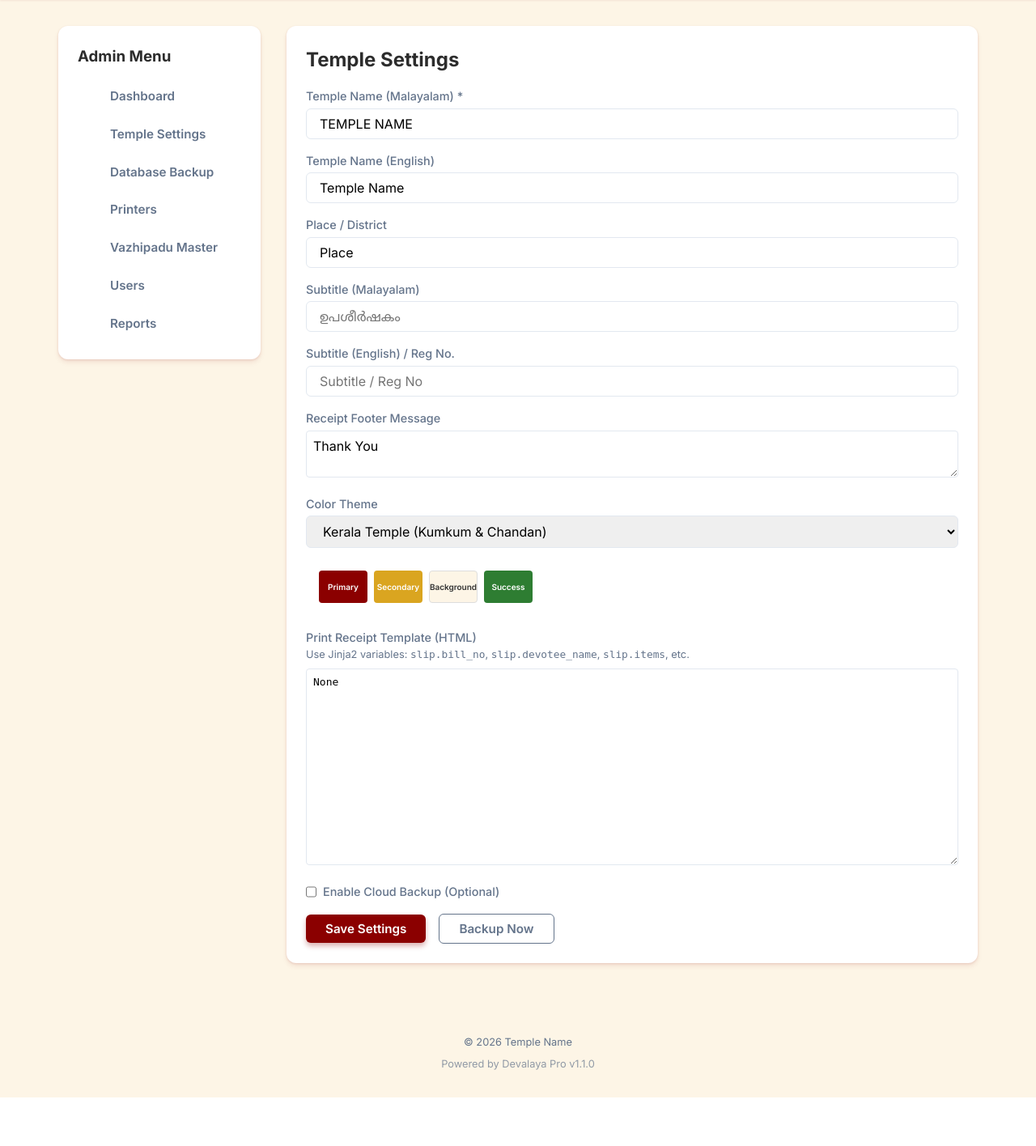
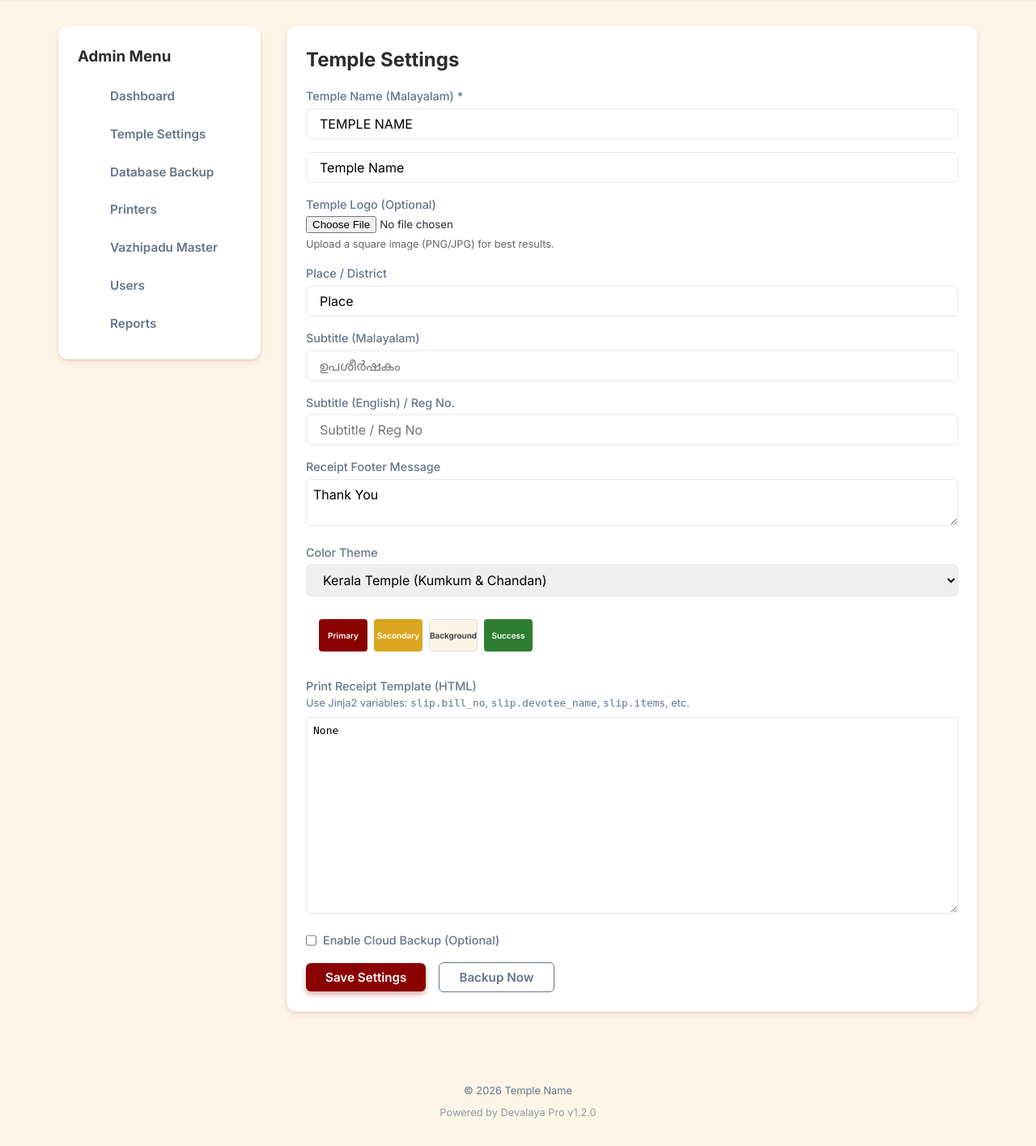
Before and after one commit to theagg-18/devalaya-pro, a Flask app: page /admin/settings in a window 1280 px wide. Shown: the part 72-1488 px from the top of the page at 81% size. Before the commit the page ends 1428 px from the top, so only its background shows below. Run offline with Flask 3, Linux system fonts and the light colour scheme; the visitor is signed in with stand-in values (Sample User, id 1); data comes from the database, SQL or seed files in the repository.

Commit message:
bump: v1.2.0 - Custom Logo & CSV Export Fixes

```diff
--- a/database.py
+++ b/database.py
@@ -76,6 +76,9 @@ def init_db():
         })
         c.execute("ALTER TABLE temple_settings ADD COLUMN custom_theme_colors TEXT")
         c.execute("UPDATE temple_settings SET custom_theme_colors = ?", (default_custom,))
+
+    if 'logo_path' not in setting_cols:
+        c.execute("ALTER TABLE temple_settings ADD COLUMN logo_path TEXT")
 
     if 'print_template_content' not in setting_cols:
         c.execute("ALTER TABLE temple_settings ADD COLUMN print_template_content TEXT")
--- a/routes/admin.py
+++ b/routes/admin.py
@@ -1,4 +1,4 @@
-from flask import Blueprint, render_template, request, flash, redirect, url_for, g
+from flask import Blueprint, render_template, request, flash, redirect, url_for, g, current_app
 import sqlite3
 from database import get_db
 from modules.printers import printer_manager
@@ -124,13 +124,44 @@ def settings():
         }
         custom_theme_colors = json.dumps(custom_colors)
 
+
         backup = 1 if 'backup_enabled' in request.form else 0
 
-        db.execute(
-            '''UPDATE temple_settings SET name_mal=?, name_eng=?, place=?, receipt_footer=?, backup_enabled=?,
-               print_template_content=?, subtitle_mal=?, subtitle_eng=?, color_theme=?, custom_theme_colors=? WHERE id=1''',
-            (name_mal, name_eng, place, footer, backup, template_content, subtitle_mal, subtitle_eng, color_theme, custom_theme_colors)
-        )
+        # Handle Logo Upload
+        logo_path = None
+        if 'logo' in request.files:
+            file = request.files['logo']
+            if file and file.filename != '':
+                from werkzeug.utils import secure_filename
+                import os
+
+                # Create upload dir
+                upload_folder = os.path.join(current_app.static_folder, 'uploads')
+                if not os.path.exists(upload_folder):
+                    os.makedirs(upload_folder)
+
+                # Save file with timestamp to prevent cache
+                filename = secure_filename(file.filename)
+                timestamp = datetime.datetime.now().strftime("%Y%m%d%H%M%S")
+                new_filename = f"logo_{timestamp}_{filename}"
+                file.save(os.path.join(upload_folder, new_filename))
+
+                # Store relative path for static url_for
+                logo_path = f"uploads/{new_filename}"
+
+        # Construct Query
+        if logo_path:
+             db.execute(
+                '''UPDATE temple_settings SET name_mal=?, name_eng=?, place=?, receipt_footer=?, backup_enabled=?,
+                   print_template_content=?, subtitle_mal=?, subtitle_eng=?, color_theme=?, custom_theme_colors=?, logo_path=? WHERE id=1''',
+                (name_mal, name_eng, place, footer, backup, template_content, subtitle_mal, subtitle_eng, color_theme, custom_theme_colors, logo_path)
+            )
+        else:
+             db.execute(
+                '''UPDATE temple_settings SET name_mal=?, name_eng=?, place=?, receipt_footer=?, backup_enabled=?,
+                   print_template_content=?, subtitle_mal=?, subtitle_eng=?, color_theme=?, custom_theme_colors=? WHERE id=1''',
+                (name_mal, name_eng, place, footer, backup, template_content, subtitle_mal, subtitle_eng, color_theme, custom_theme_colors)
+            )
         db.commit()
         flash('Settings updated successfully', 'success')
         return redirect(url_for('admin.settings'))
@@ -372,31 +403,62 @@ def reports():
 def export_reports():
     import csv
     import io
-    from flask import Response
+    from flask import Response, stream_with_context
 
     db = get_db()
     date_filter = request.args.get('date')
 
-    # Export full dump for the day
+    # Export full dump for the day with Items
+    # utilizing GROUP_CONCAT to list items in the same row
     cursor = db.execute('''
-        SELECT b.id, b.created_at, u.username, b.devotee_name, b.star, b.total_amount
+        SELECT
+            b.bill_no,
+            b.created_at,
+            u.username,
+            b.devotee_name,
+            b.star,
+            GROUP_CONCAT(pm.name || ' (' || bi.count || ')', ', ') as items,
+            b.total_amount
         FROM bills b
         JOIN users u ON b.cashier_id = u.id
+        LEFT JOIN bill_items bi ON b.id = bi.bill_id
+        LEFT JOIN puja_master pm ON bi.puja_id = pm.id
         WHERE date(b.created_at) = ?
+        GROUP BY b.id
+        ORDER BY b.created_at DESC
     ''', (date_filter,))
 
-    output = io.StringIO()
-    writer = csv.writer(output)
-    writer.writerow(['Bill ID', 'Date', 'Cashier', 'Devotee', 'Star', 'Amount'])
+    # Use distinct BOM for Excel to recognize UTF-8
+    def generate():
+        # Write BOM
+        yield '\ufeff'
 
-    for row in cursor:
-        writer.writerow(list(row))
+        output = io.StringIO()
+        writer = csv.writer(output)
+
+        # Headers
+        writer.writerow(['Bill No', 'Date', 'Cashier', 'Devotee', 'Star', 'Items', 'Amount'])
+        yield output.getvalue()
+        output.seek(0)
+        output.truncate(0)
+
+        for row in cursor:
+            # Handle potential None for items if bill has no lines (unlikely but safe)
+            row_list = list(row)
+            if row_list[5] is None:
+                row_list[5] = ""
+
+            writer.writerow(row_list)
+            yield output.getvalue()
+            output.seek(0)
+            output.truncate(0)
 
     return Response(
-        output.getvalue(),
+        stream_with_context(generate()),
         mimetype="text/csv",
         headers={"Content-disposition": f"attachment; filename=report_{date_filter}.csv"}
     )
+
 @admin_bp.route('/backups')
 def backups():
     import os
--- a/templates/admin/settings.html
+++ b/templates/admin/settings.html
@@ -3,7 +3,7 @@
 {% block admin_content %}
 <div class="card">
     <h2>Temple Settings</h2>
-    <form method="post">
+    <form method="post" enctype="multipart/form-data">
         <div class="form-group">
             <label for="name_mal">Temple Name (Malayalam) *</label>
             <input type="text" id="name_mal" name="name_mal" value="{{ settings.name_mal }}" required
@@ -11,8 +11,20 @@
         </div>
 
         <div class="form-group">
-            <label for="name_eng">Temple Name (English)</label>
             <input type="text" id="name_eng" name="name_eng" value="{{ settings.name_eng }}" placeholder="Temple Name">
+        </div>
+
+        <div class="form-group">
+            <label for="logo">Temple Logo (Optional)</label>
+            <div style="display: flex; align-items: center; gap: 1rem;">
+                {% if settings.logo_path %}
+                <img src="{{ url_for('static', filename=settings.logo_path) }}" alt="Current Logo"
+                    style="width: 50px; height: 50px; object-fit: cover; border-radius: 50%; border: 1px solid #ddd;">
+                {% endif %}
+                <input type="file" id="logo" name="logo" accept="image/*" style="border: none; padding: 0;">
+            </div>
+            <p style="font-size: 0.8rem; color: #666; margin-top: 4px;">Upload a square image (PNG/JPG) for best
+                results.</p>
         </div>
 
         <div class="form-group">
--- a/templates/base.html
+++ b/templates/base.html
@@ -25,8 +25,8 @@
 <body>
     <header>
         <a href="/" class="brand">
-            <img src="{{ url_for('static', filename='logo.jpg') }}" alt="Temple Logo"
-                style="width: 40px; height: 40px; border-radius: 50%; object-fit: cover;">
+            <img src="{{ url_for('static', filename=temple_settings.logo_path) if temple_settings and temple_settings.logo_path else url_for('static', filename='logo.jpg') }}"
+                alt="Temple Logo" style="width: 40px; height: 40px; border-radius: 50%; object-fit: cover;">
             <span>{{ temple_settings.name_eng if temple_settings else 'Devalaya Pro' }}</span>
         </a>
         <nav>
--- a/version.py
+++ b/version.py
@@ -3,16 +3,27 @@ Devalaya Pro - Temple Billing System
 Version Configuration
 """
 
-__version__ = "1.1.0"
+__version__ = "1.2.0"
 __version_info__ = {
     "major": 1,
-    "minor": 1,
+    "minor": 2,
     "patch": 0,
     "release": "stable"
 }
 
 # Version History
 VERSION_HISTORY = [
+    {
+        "version": "1.2.0",
+        "date": "2026-01-19",
+        "changes": [
+            "Custom Logo upload feature with privacy protection",
+            "CSV export now includes item details for each bill",
+            "Fixed CSV encoding issue for Malayalam characters (UTF-8 BOM)",
+            "Added uploads directory to .gitignore for user privacy",
+            "Fixed missing route decorator in admin backups"
+        ]
+    },
     {
         "version": "1.1.0",
         "date": "2026-01-19",
```
Also changed, not shown: templates/login.html (+6 -1 lines), 1 other file.
